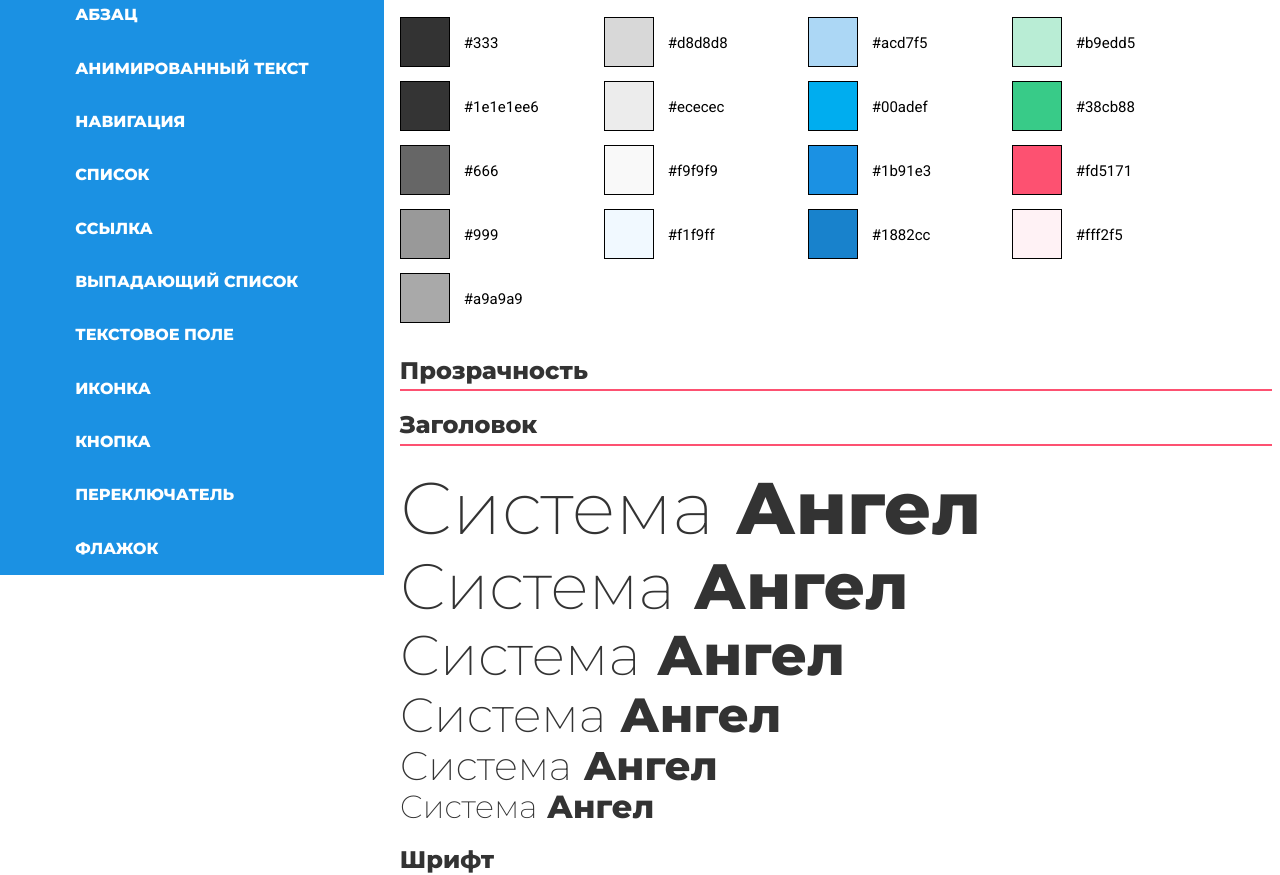
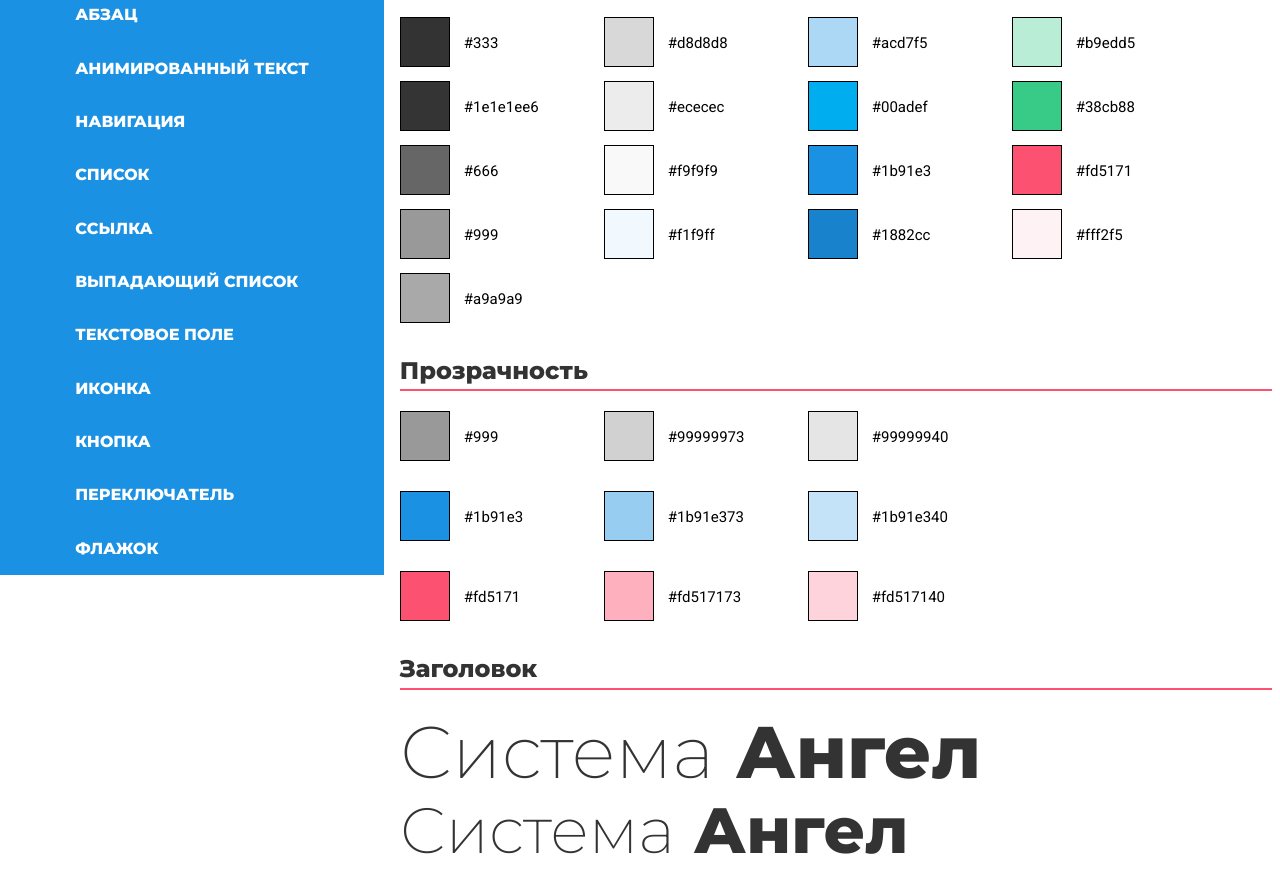
Before and after one commit to VikaYenokyan/AngelsUIkit, a plain HTML site: page index.html in a window 1280 px wide. Shown: the part 225-1100 px from the top of the page. Drawn offline with Linux system fonts and the light colour scheme.

Commit message:
feat(content): add opacity

```diff
--- a/index.html
+++ b/index.html
@@ -37,9 +37,7 @@
                 <h2 class="h2">Цвет</h2>
                 <div class="box" >
                     <div class="box-color" style="background-color: #333;"></div>
-                    <div class="box-text">
-                        <div>#333</div>
-                    </div>
+                    <div class="box-text">#333</div>
                 </div>
                 <div class="box" >
                     <div class="box-color" style="background-color: #d8d8d8;"></div>
@@ -108,6 +106,44 @@
             </section>
             <section id="opacity" class="opacity">
                 <h2 class="h2">Прозрачность</h2>
+                <div class="box" >
+                    <div class="box-color" style="background-color: #999;"></div>
+                    <div class="box-text">#999</div>
+                </div>
+                <div class="box" >
+                    <div class="box-color" style="background-color: #99999973;"></div>
+                    <div class="box-text">#99999973</div>
+                </div>
+                <div class="box" >
+                    <div class="box-color" style="background-color: #99999940;"></div>
+                    <div class="box-text">#99999940</div>
+                </div>
+                <p></p>
+                <div class="box" >
+                    <div class="box-color" style="background-color: #1b91e3;"></div>
+                    <div class="box-text">#1b91e3</div>
+                </div>
+                <div class="box" >
+                    <div class="box-color" style="background-color: #1b91e373;"></div>
+                    <div class="box-text">#1b91e373</div>
+                </div>
+                <div class="box" >
+                    <div class="box-color" style="background-color: #1b91e340;"></div>
+                    <div class="box-text">#1b91e340</div>
+                </div>
+                <p></p>
+                <div class="box" >
+                    <div class="box-color" style="background-color: #fd5171;"></div>
+                    <div class="box-text">#fd5171</div>
+                </div>
+                <div class="box" >
+                    <div class="box-color" style="background-color: #fd517173;"></div>
+                    <div class="box-text">#fd517173</div>
+                </div>
+                <div class="box" >
+                    <div class="box-color" style="background-color: #fd517140;"></div>
+                    <div class="box-text">#fd517140</div>
+                </div>
             </section>
             <section id="header" class="header">
                 <h2 class="h2">Заголовок</h2>
```
